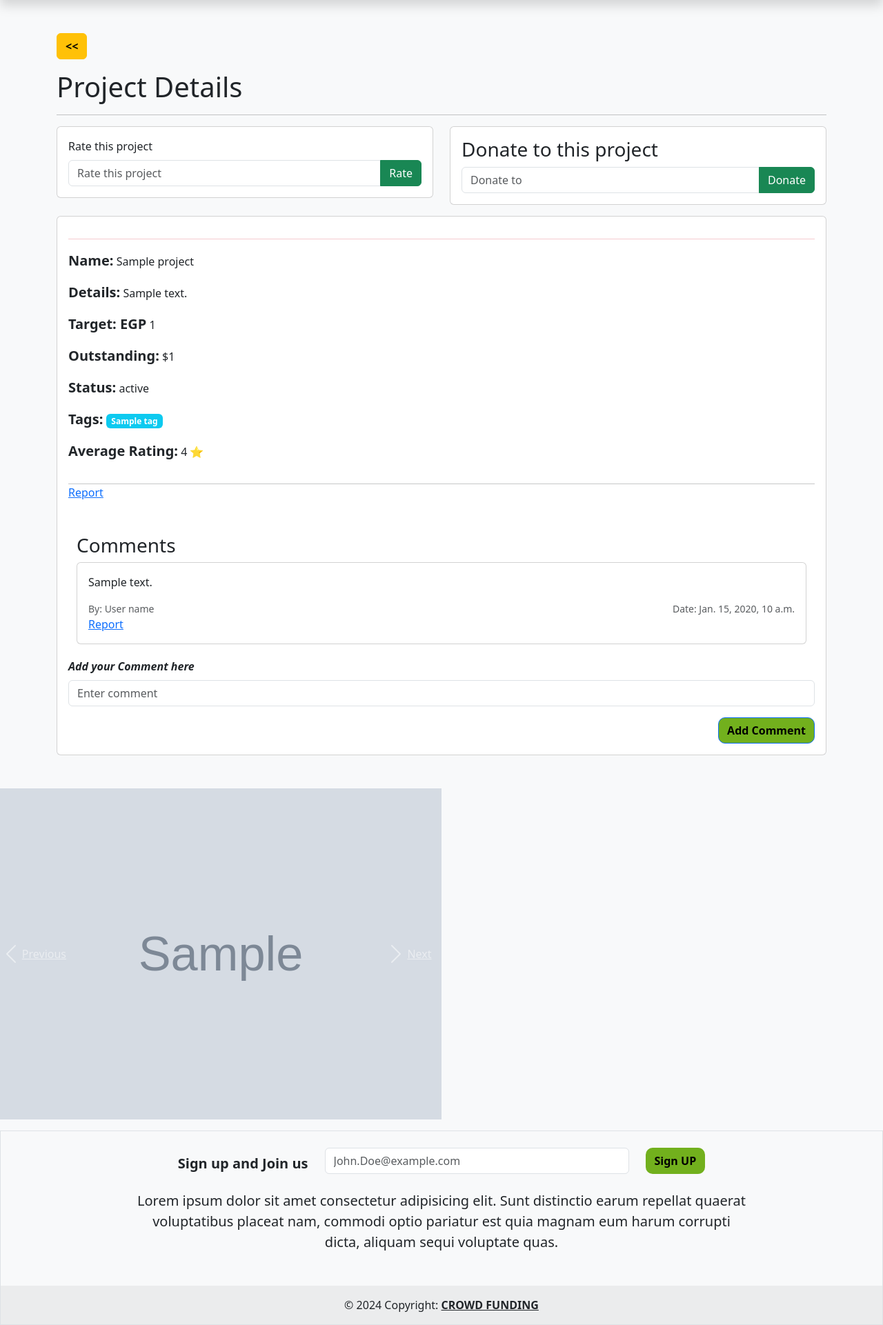
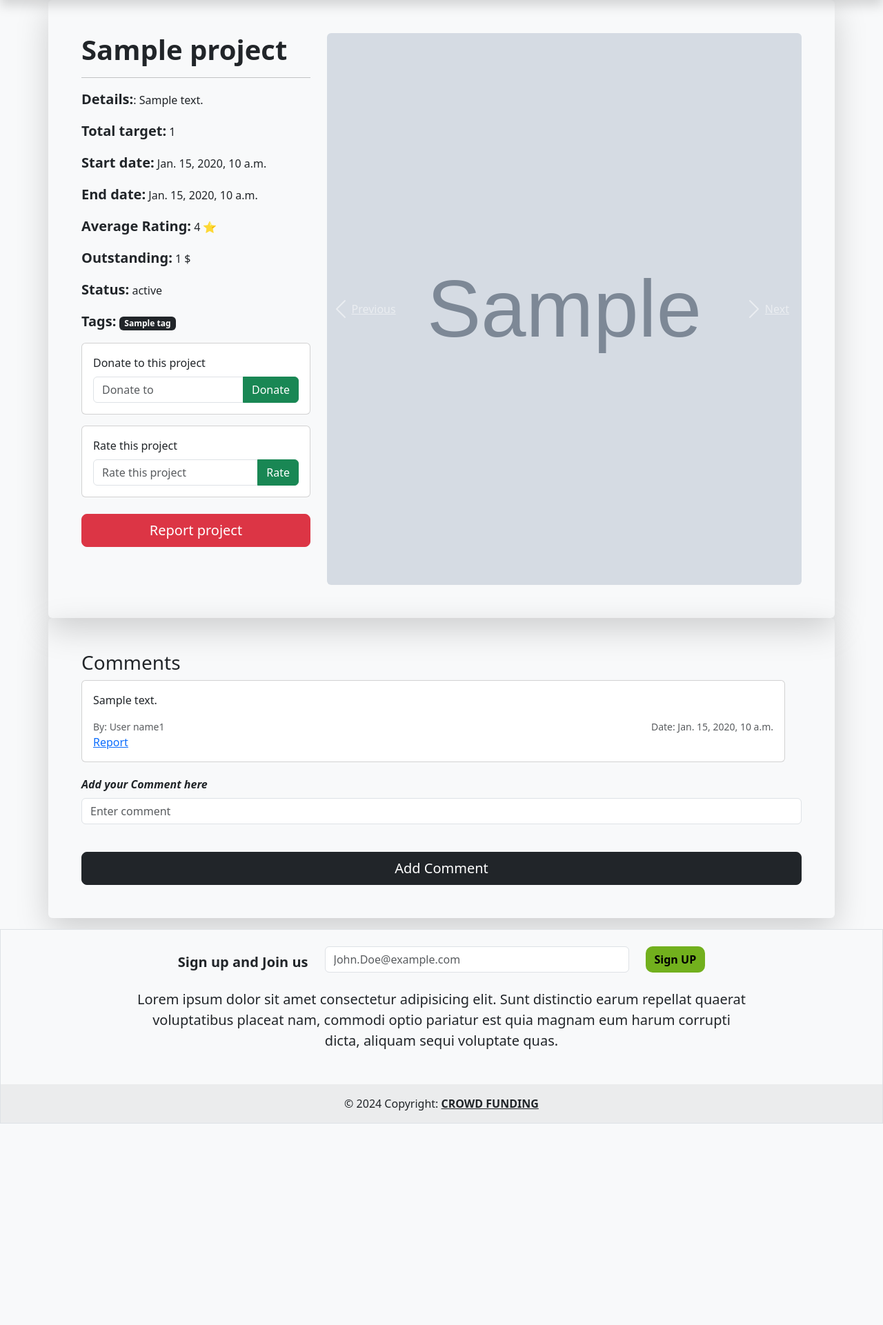
Before and after one commit to MohamedAbdElgni/Crowd-Funding, a Django app: template templates/fundprojects/show.html in a window 1280 px wide. Shown: the part 62-1983 px from the top of the page at 69% size. After the commit the page ends 1691 px from the top, so only its background shows below. Run offline with Django 5.2, Linux system fonts and the light colour scheme; the template is opened without the code that fills it: most values are stand-ins (such as "Sample title", 1, 10 or a date in 2020); grey boxes marked "Sample" are stand-in pictures; some libraries are stand-ins or nearby versions.

Commit message:
modifie Details page

```diff
--- a/templates/fundprojects/show.html
+++ b/templates/fundprojects/show.html
@@ -1,8 +1,9 @@
 {% extends "base.html" %}
 {% block content %}
-<div class="container mt-5 mb-5">
-    <a class="btn btn-warning fw-bold mb-3" href="{% url 'fundprojects:projects' %}"><<</a>
-    <h1>Project Details</h1>
+<div class="container shadow-lg p-5 rounded">
+    <div class="row">
+        <div class="col-md-4 text-left">
+            <h1><b>{{ project.title }}</b></h1>
             {% if messages %}
             <div class="alert alert-info" role="alert">
                 <button type="button" class="btn-close" data-bs-dismiss="alert" aria-label="Close"></button>
@@ -14,23 +15,20 @@
             </div>
             {% endif %}
             <hr>
-    <div class="row mb-3">
-        <div class="col-md-6">
-            <div class="card p-3">
-                <p class="card-title">Rate this project</p>
-                <form method="post" action="{% url 'fundprojects:rate_project' project_id=project.id %}" class="form">
-                    {% csrf_token %}
-                    <div class="input-group">
-                        <input type="number" name="rating" placeholder="Rate this project" class="form-control"
-                            required>
-                        <button type="submit" class="btn btn-success">Rate</button>
-                    </div>
-                </form>
-            </div>
-        </div>
-        <div class="col-md-6">
-            <div class="card p-3">
-                <h3 class="card-title">Donate to this project</h3>
+            <p class="card-text"><span class="fw-bold fs-5">Details</Details>:</span>: {{ project.details }}</p>
+            <p><span class="fw-bold fs-5">Total target:</span> {{ project.total_target }}</p>
+            <p><span class="fw-bold fs-5">Start date:</span> {{ project.start_time }}</p>
+            <p><span class="fw-bold fs-5">End date:</span> {{ project.end_time }}</p>
+            <p class="card-text"><span class="fw-bold fs-5">Average Rating:</span> {{ avg_rating }} ⭐</p>
+            <p class="card-text"><span class="fw-bold fs-5">Outstanding:</span> {{ total_donations }} $</p>
+            <p class="card-text"><span class="fw-bold fs-5">Status:</span> {{ project.status }}</p>
+
+            <p><span class="fw-bold fs-5">Tags:</span> {% for tag in project.tags.all %}
+                <span class="badge bg-dark">{{ tag.name }}</span>
+                {% endfor %}
+            </p>
+            <div class="card p-3 mt-3">
+                <p class="card-title ">Donate to this project</p>
                 <form method="post" action="{% url 'fundprojects:donate' project_id=project.id %}" class="form">
                     {% csrf_token %}
                     <div class="input-group">
@@ -39,25 +37,53 @@
                     </div>
                 </form>
             </div>
+
+
+            <div class="card p-3 mt-3">
+                <p class="card-title ">Rate this project</p>
+                <form method="post" action="{% url 'fundprojects:rate_project' project_id=project.id %}" class="form">
+                    {% csrf_token %}
+                    <div class="input-group">
+                        <input type="number" name="rating" placeholder="Rate this project" class="form-control" min="0"
+                            max="10" required>
+                        <button type="submit" class="btn btn-success">Rate</button>
+                    </div>
+                </form>
+            </div>
+
+            <a href="{% url 'fundprojects:report_project' project_id=project.id %}"
+                class="btn btn-danger btn-lg btn-block w-100 mt-4">Report project</a>
+        </div>
+        <div class="col-md-8">
+            {% csrf_token %}
+            <div id="carouselExampleIndicators" class="carousel slide" data-bs-ride="carousel">
+                <ol class="carousel-indicators">
+                    {% for project in project_list %}
+                    <li data-target="#carouselExampleIndicators" data-slide-to="{{ forloop.counter0 }}"></li>
+                    {% endfor %}
+                </ol>
+                <div class="carousel-inner">
+                    {% for picture in project.projectpicture_set.all %}
+                    <div class="carousel-item {% if forloop.first %}active{% endif %}">
+                        <img src="{{ picture.image.url }}" class="d-block w-100 rounded" style="height: 100vh;"
+                            alt="...">
+                    </div>
+                    {% endfor %}
+                </div>
+                <a class="carousel-control-prev" href="#carouselExampleIndicators" role="button" data-slide="prev">
+                    <span class="carousel-control-prev-icon" aria-hidden="true"></span>
+                    <span class="sr-only">Previous</span>
+                </a>
+                <a class="carousel-control-next" href="#carouselExampleIndicators" role="button" data-slide="next">
+                    <span class="carousel-control-next-icon" aria-hidden="true"></span>
+                    <span class="sr-only">Next</span>
+                </a>
             </div>
         </div>
-
-    <div class="card p-3">
-        <hr class="text-danger">
-        <p class="card-text"><span class="fw-bold fs-5">Name:</span> {{ project.title }}</p>
-        <p class="card-text"><span class="fw-bold fs-5">Details:</span> {{ project.details }}</p>
-        <p class="card-text"><span class="fw-bold fs-5">Target: EGP</span> {{ project.total_target }}</p>
-        <p class="card-text"><span class="fw-bold fs-5">Outstanding:</span> ${{ total_donations }}</p>
-        <p class="card-text"><span class="fw-bold fs-5">Status:</span> {{ project.status }}</p>
-        <p class="card-text"><span class="fw-bold fs-5">Tags:</span>
-            {% for tag in project.tags.all %}
-            <span class="badge bg-info">{{ tag.name }}</span>&nbsp;
-            {% endfor %}
-        </p>
-        <p class="card-text"><span class="fw-bold fs-5">Average Rating:</span> {{ avg_rating }} ⭐</p>
-        <hr class="mb-0"><a class=" mt-0" href="{% url 'fundprojects:report_project' project_id=project.id %}">Report</a>
-
-        <div class="container mt-5">
+    </div>
+</div>
+<div class="container shadow-lg p-5 rounded">
+    <div class="row">
         <h3>Comments</h3>
         {% if comments %}
         <div class="row">
@@ -67,10 +93,11 @@
                     <div class="card-body">
                         <p class="card-text">{{ comment.comment }}</p>
                         <div class="d-flex justify-content-between">
-                                <small class="text-muted">By: User name</small>
+                            <small class="text-muted">By: User name{{ comment.user_id }}</small>
                             <small class="text-muted">Date: {{ comment.created_at }}</small>
                         </div>
-                            <a href="{% url 'fundprojects:report_comment' comment_id=comment.id %}" class="card-link">Report</a>
+                        <a href="{% url 'fundprojects:report_comment' comment_id=comment.id %}"
+                            class="card-link">Report</a>
                     </div>
                 </div>
             </div>
@@ -79,8 +106,6 @@
         {% else %}
         <p>No comments yet</p>
         {% endif %}
-        </div>
-
         <form action="{% url 'fundprojects:add_comment' project_id=project.id %}" method="POST">
             {% csrf_token %}
             <div class="my-3">
@@ -89,36 +114,10 @@
                     required>
             </div>
             <div class="d-flex justify-content-end">
-                <button type="submit" class="btn btn-primary" style="background-color:#72B01D; border-radius:10px; text-decoration: none; color: #000; font-weight: 600;">Add Comment</button>
+                <button type="submit" class="btn btn-dark btn-lg btn-block w-100 mt-4">Add Comment</button>
             </div>
 
         </form>
     </div>
 </div>
-        </div>
-        <div class="col-6">
-        <div id="projectCarousel" class="carousel slide" data-ride="carousel">
-            <div class="carousel-inner">
-                {% for picture in project.projectpicture_set.all %}
-                    <div class="carousel-item {% if forloop.first %}active{% endif %}">
-                        <img src="{{ picture.image.url }}" class="d-block w-100" alt="...">
-                    </div>
-                {% endfor %}
-            </div>
-            <a class="carousel-control-prev" href="#projectCarousel" role="button" data-slide="prev">
-                <span class="carousel-control-prev-icon" aria-hidden="true"></span>
-                <span class="sr-only">Previous</span>
-            </a>
-            <a class="carousel-control-next" href="#projectCarousel" role="button" data-slide="next">
-                <span class="carousel-control-next-icon" aria-hidden="true"></span>
-                <span class="sr-only">Next</span>
-            </a>
-        </div>
-        </div>
-    </div>
-    <script>
-        $(document).ready(function(){
-            $('.carousel').carousel();
-        });
-    </script>
 {% endblock %}
```
Lines whose indentation alone changed are shown as unchanged.
